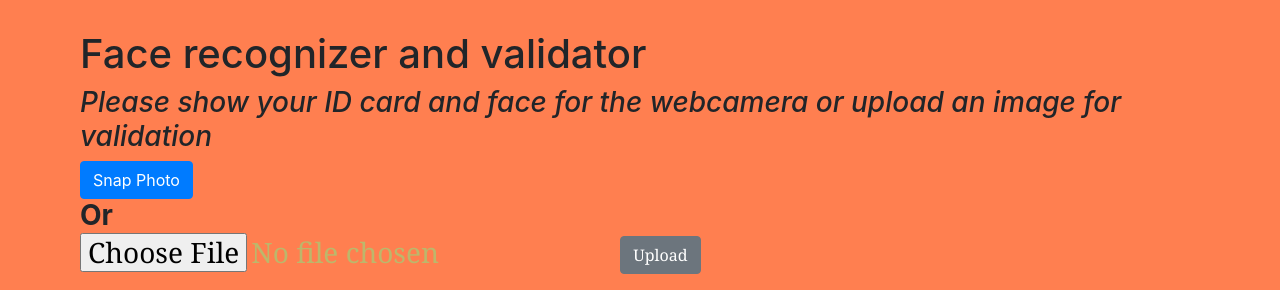
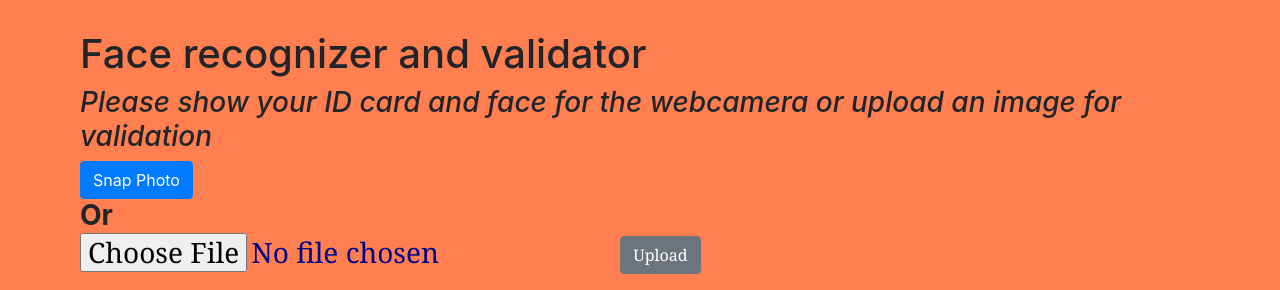
Before and after one commit to vtisza/face_app, a Flask app: page / in a window 1280 px wide. Shown: the top 290 px of the page. Run offline with Flask 2, Linux system fonts and the light colour scheme; some libraries are stand-ins or nearby versions.

Commit message:
change css colors

```diff
--- a/static/main.css
+++ b/static/main.css
@@ -14,5 +14,5 @@ canvas {
 
 p {
     font-family: Georgia;
-    color: darkkhaki;
+    color: darkblue;
 }
```
